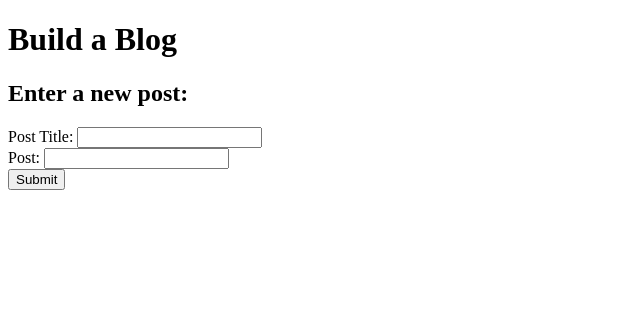
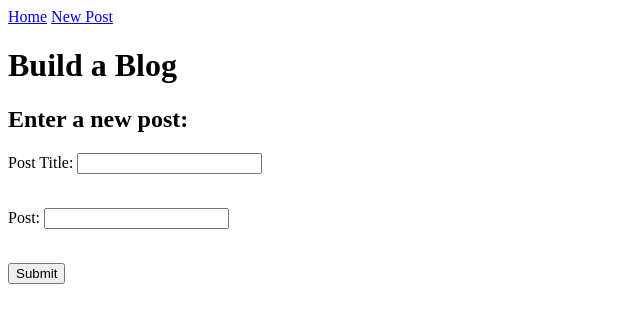
Before and after one commit to krwinzer/build-a-blog, a Flask app: template templates/new-post.html in a window 1280 px wide. Shown: the top 323 px of the page, without its empty margins (0-640 px from the left). Run offline with Flask 2, Linux system fonts and the light colour scheme; the template is opened without the code that fills it, so the values that code supplies are empty.

Commit message:
Trouble with the new-post form validation.

```diff
--- a/main.py
+++ b/main.py
@@ -25,17 +25,27 @@ def index():
     posts = Blog.query.all()
     return render_template('blog.html', title="Build a Blog", posts=posts)
 
-@app.route('/new-post', methods=['POST'])
+@app.route('/new-post', methods=['POST', 'GET'])
 def new_post():
+
+    title_error = ''
+    body_error = ''
 
     if request.method == 'POST':
         post_title = request.form['post_title']
         post_body = request.form['post_body']
-        new_post = Blog(post_title, post_body)
-        db.session.add(new_post)
+        new = Blog(post_title, post_body)
+        db.session.add(new)
         db.session.commit()
+        if post_title == '':
+            title_error = 'Please enter a Post Title.'
+        elif body_error == '':
+            body_error = 'Please enter some content.'
+        else:
+            return redirect('/blog')
 
-    return render_template('new-post.html', title="New Post")
+    return render_template('new-post.html', title="New Post", title_error=title_error,
+                body_error=body_error)
 
 if __name__ == '__main__':
     app.run()
--- a/templates/base.html
+++ b/templates/base.html
@@ -2,9 +2,16 @@
 <html>
   <head>
     <title>{{title}}</title>
+    <style>
+      .error { color: red; }
+    </style>
   </head>
   <body>
 
+    <nav>
+      <a href="/blog">Home</a>
+      <a href="/new-post">New Post</a>
+    </nav>
     {% block content %}
     {% endblock %}
 
--- a/templates/new-post.html
+++ b/templates/new-post.html
@@ -7,12 +7,14 @@
       <label>
         Post Title:
       </label>
-        <input type="text" name="post_title" />
+        <input type="text" name="post_title" value="{{post_title}}" />
+        <p class="error">{{title_error}}</p>
       <br/>
       <label>
         Post:
       </label>
-        <input type="textarea" name="post_body" />
+        <input type="textarea" name="post_body" value="{{post_body}}"/>
+        <p class="error">{{body_error}}</p>
         <br/>
         <input type="submit" name="Submit Post" />
     </form>
```
